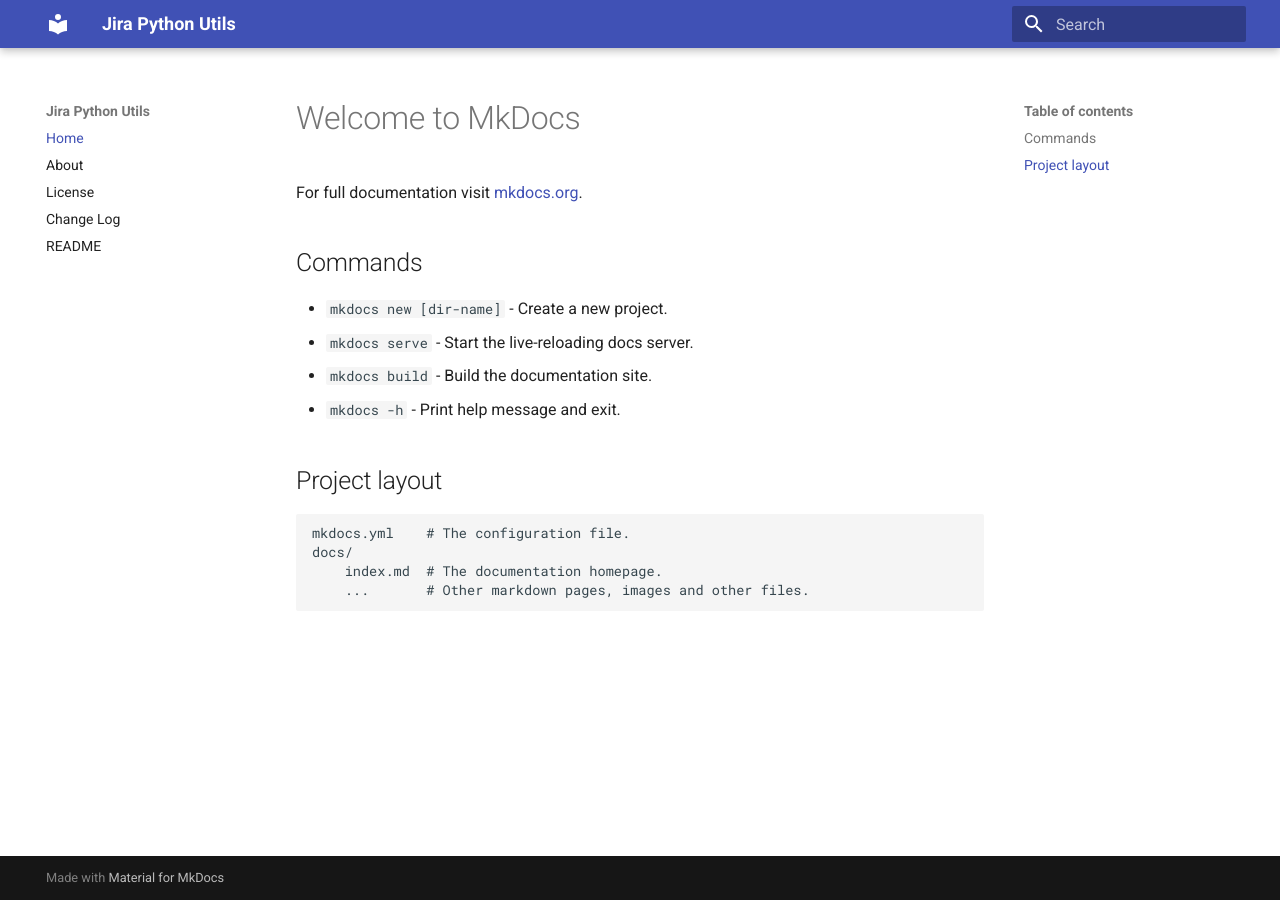
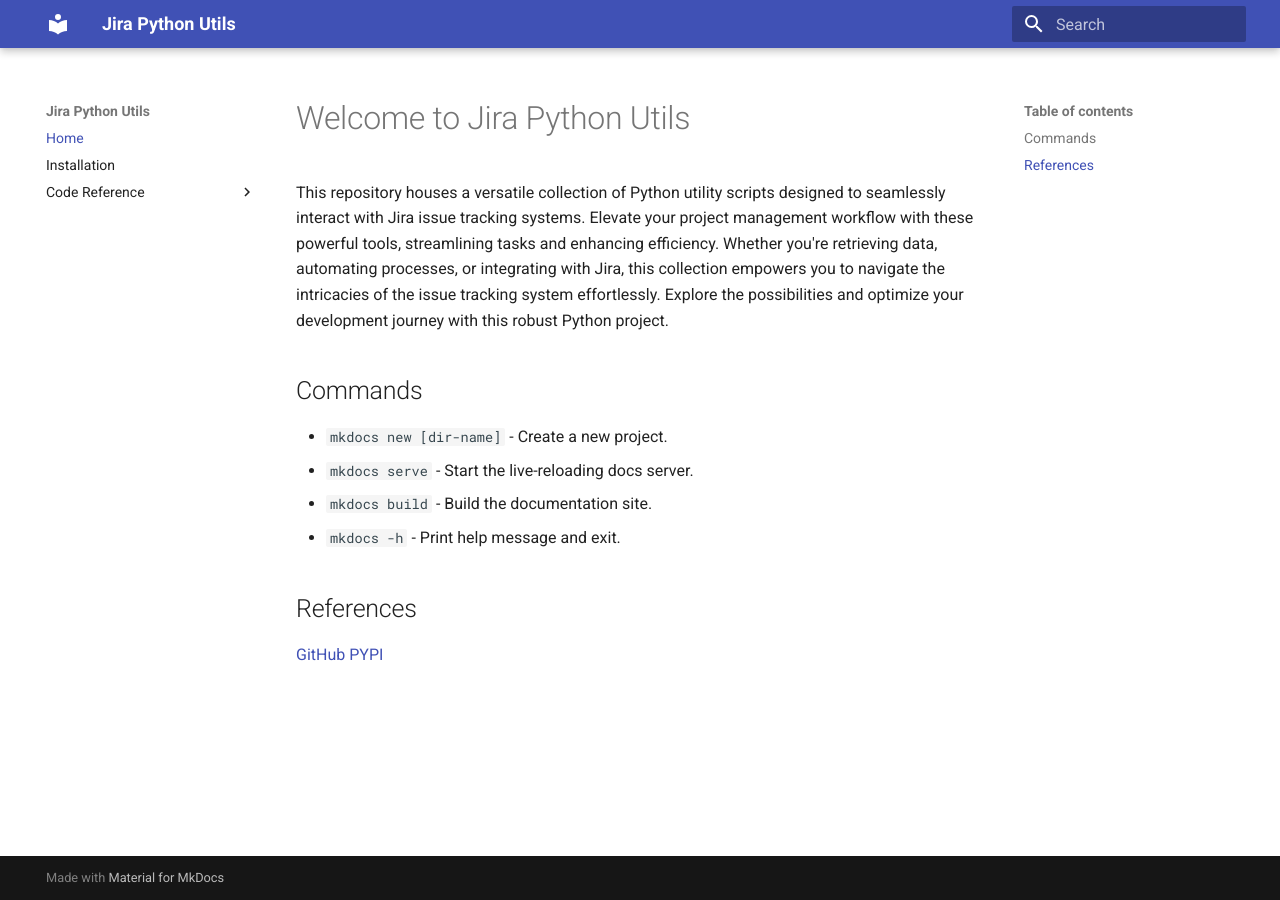
Before and after one commit to jai-python3/jira-python-utils, an MkDocs documentation site: the page built from docs/index.md, in a window 1280 px wide. Built offline with MkDocs 1.6.1 and Material for MkDocs 9.7.7, drawn with Linux system fonts in a browser that asks for light colours.

Commit message:
doc: moves INSTALL.md into docs/ doc: adds project description to docs/index.md doc: updates module docstring in file_utils.py doc: moves .github/workfloww/ci.yml to project top-level directory

```diff
--- a/docs/index.md
+++ b/docs/index.md
@@ -1,6 +1,6 @@
-# Welcome to MkDocs
+# Welcome to Jira Python Utils
 
-For full documentation visit [mkdocs.org](https://www.mkdocs.org).
+This repository houses a versatile collection of Python utility scripts designed to seamlessly interact with Jira issue tracking systems. Elevate your project management workflow with these powerful tools, streamlining tasks and enhancing efficiency. Whether you're retrieving data, automating processes, or integrating with Jira, this collection empowers you to navigate the intricacies of the issue tracking system effortlessly. Explore the possibilities and optimize your development journey with this robust Python project.
 
 ## Commands
 
@@ -9,9 +9,7 @@
 * `mkdocs build` - Build the documentation site.
 * `mkdocs -h` - Print help message and exit.
 
-## Project layout
+## References
 
-    mkdocs.yml    # The configuration file.
-    docs/
-        index.md  # The documentation homepage.
-        ...       # Other markdown pages, images and other files.
+[GitHub](https://github.com/jai-python3/jira-python-utils)
+[PYPI](https://pypi.org/project/jira-python-utils/)
--- a/mkdocs.yml
+++ b/mkdocs.yml
@@ -1,9 +1,19 @@
 site_name: Jira Python Utils
-theme: material
-site_url: https://example.com/
+# dev_addr: 127.0.0.1:8081
+theme:
+  name: material
+plugins:
+  - search
+  - mkdocstrings:
+      default_handler: python
+      # python:
+      handlers:
+        python:
+          paths: [jira_python_utils]
+        # import_root: jira_python_utils
+        # import_root: jira-python-utils
 nav:
   - Home: index.md
-  - About: about.md
-  - License: LICENSE.md
-  - Change Log: CHANGELOG.md
-  - README: README.md
+  - Installation: INSTALL.md
+  - Code Reference:
+    - File Utililities: file_utils.md
```
Also changed, not shown: CHANGELOG.md (+1 -1 lines), README.md (+1 -1 lines), docs/INSTALL.md (added, +84 -0 lines), docs/file_utils.md (added, +2 -0 lines), 2 other files.
